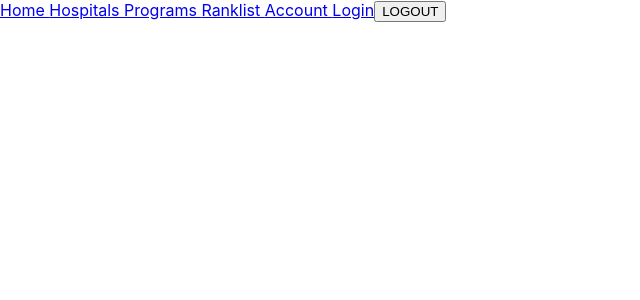
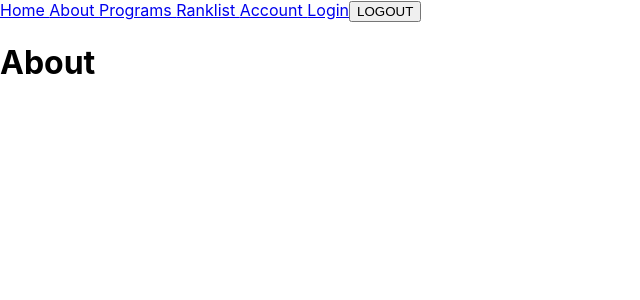
Before and after one commit to StephenthatsPH/rank-list-builder, a React (Create React App) app in the folder client/: page /about in a window 1280 px wide. Shown: the top 300 px of the page, without its empty margins (0-640 px from the left). Built offline with nearby package versions, Linux system fonts and the light colour scheme.

Commit message:
Remove Hospitals, Create About

```diff
--- /dev/null
+++ b/client/src/components/About.js
@@ -0,0 +1,11 @@
+import React from 'react'
+
+function About() {
+    return (
+        <div>
+            <h1>About</h1>
+        </div>
+    )
+}
+
+export default About
--- a/client/src/components/Hospitals.js
+++ /dev/null
@@ -1,12 +0,0 @@
-import React from 'react'
-
-function Hospitals() {
-    return (
-        <div>
-            <h1>Hospitals</h1>
-            <p>Ability to search through the list of hospitals</p>
-        </div>
-    )
-}
-
-export default Hospitals
--- a/client/src/components/NavBar.js
+++ b/client/src/components/NavBar.js
@@ -5,7 +5,7 @@
 import Home from './Home';
 import ProgramsPage from './ProgramsPage';
 import Ranklist from './Ranklist';
-import Hospitals from './Hospitals';
+import About from './About';
 import AuthPage from './UserAuth/AuthPage'
 
 
@@ -14,7 +14,7 @@
         <Router>
             <nav>
                 <Link to='/'> Home </Link>
-                <Link to='/hospitals'> Hospitals </Link>
+                <Link to='/About'> About </Link>
                 <Link to='/programs'> Programs </Link>
                 <Link to='/user/:id/ranklist'> Ranklist </Link>
                 <Link to='/user/:id/account'> Account </Link>
@@ -22,7 +22,7 @@
                 <button> LOGOUT </button>
             </nav>
             <Routes>
-                <Route exact path="/hospitals" element={<Hospitals />} />
+                <Route exact path="/about" element={<About />} />
                 <Route exact path="/programs" element={<ProgramsPage />} />
                 <Route exact path="/user/:id/ranklist" element={<Ranklist />} />
                 <Route exact path="/user/:id/account" element={<UserAccount />} />
```
